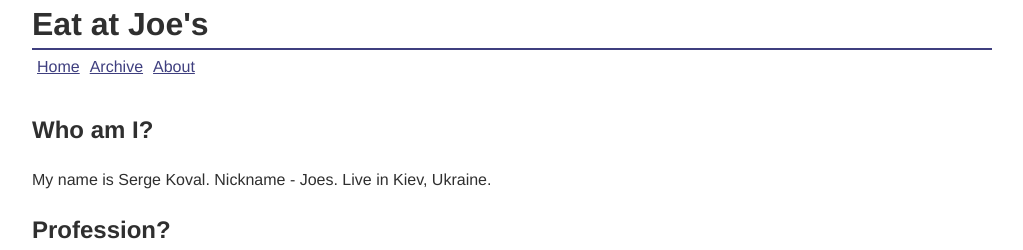
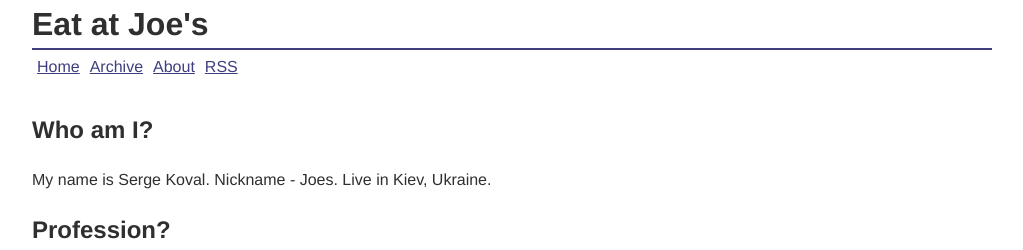
Before and after one commit to mrjoes/mrjoes.github.com, a Jekyll site: the page built from about.md, in a window 1280 px wide. Shown: the top 250 px of the page, without its empty margins (128-1151 px from the left). Built offline with Jekyll 4.4.1, drawn with Linux system fonts in a browser that asks for light colours.

Commit message:
Feed link.

```diff
--- a/_layouts/default.html
+++ b/_layouts/default.html
@@ -31,6 +31,7 @@
 				<li><a href="/">Home</a></li>
 				{% if site.posts|length > 5 %}<li><a href="/archive.html">Archive</a></li>{% endif %}
 				<li><a href="/about.html">About</a></li>
+				<li><a href="http://feeds.feedburner.com/eamj">RSS</a></li>
 			</ul>
 		</nav>
 		<section class="content">
--- a/_layouts/post.html
+++ b/_layouts/post.html
@@ -31,6 +31,7 @@
 				<li><a href="/">Home</a></li>
 				{% if site.posts|length > 5 %}<li><a href="/archive.html">Archive</a></li>{% endif %}
 				<li><a href="/about.html">About</a></li>
+				<li><a href="http://feeds.feedburner.com/eamj">RSS</a></li>
 			</ul>
 		</nav>
 		<section class="content">
```
